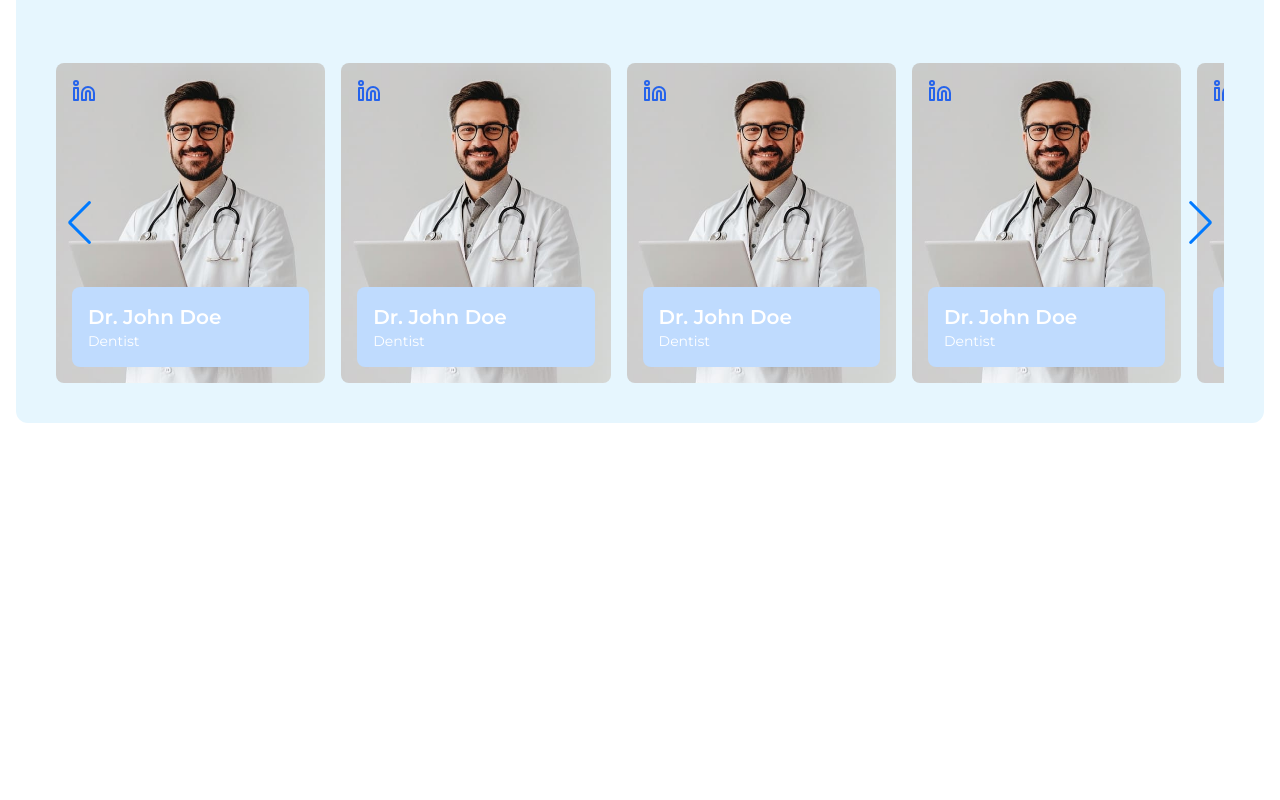
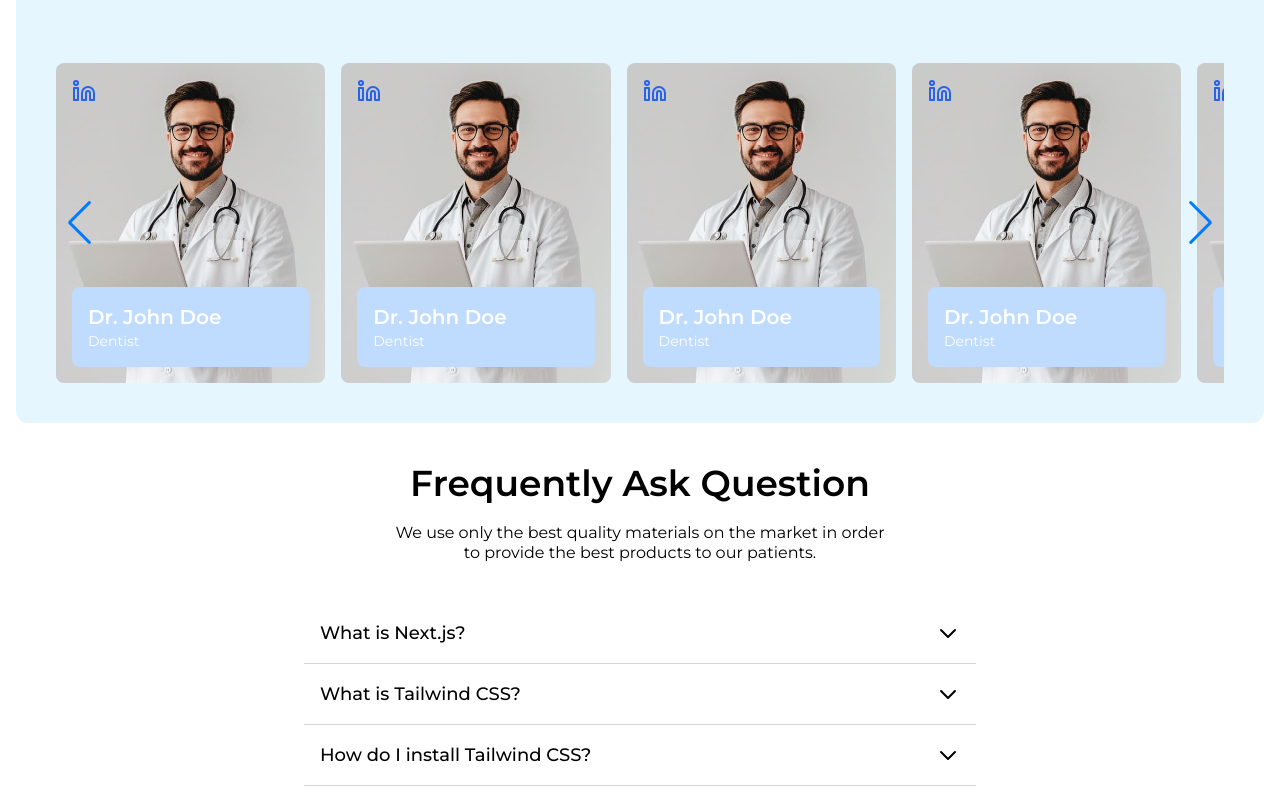
Before and after one commit to rodrigordgfs/odonto-prime, a Next.js app: page / in a window 1280 px wide. Shown: the part 1828-2628 px from the top of the page. Before the commit the page ends 2251 px from the top, so only its background shows below. Built offline with nearby package versions, Linux system fonts and the light colour scheme.

Commit message:
feat(app): criado a seção de perguntas frequentes

```diff
--- a/src/app/page.tsx
+++ b/src/app/page.tsx
@@ -3,6 +3,7 @@ import Header from "../components/shared/Header";
 import Services from "@/components/Home/Services";
 import CallPacient from "@/components/Home/CallPacient";
 import Specialists from "@/components/Home/Specialists";
+import Questions from "@/components/Home/Questions";
 
 export default function Home() {
   return (
@@ -12,6 +13,7 @@ export default function Home() {
       <Services />
       <CallPacient />
       <Specialists />
+      <Questions />
     </main>
   );
 }
--- /dev/null
+++ b/src/components/Home/Questions/components/FAQ.tsx
@@ -0,0 +1,57 @@
+"use client";
+
+import { useState } from "react";
+
+type Question = {
+  question: string;
+  answer: string;
+};
+
+interface FAQProps {
+  questions: Question[];
+}
+
+export default function FAQ({ questions }: FAQProps) {
+  const [activeIndex, setActiveIndex] = useState<number | null>(null);
+
+  const toggleAccordion = (index: number) => {
+    setActiveIndex(index === activeIndex ? null : index);
+  };
+  return (
+    <div className="max-w-2xl mx-auto">
+      {questions.map((question, index) => (
+        <div key={index} className={`border-b border-gray-300  px-4 ${index === activeIndex ? 'text-white bg-blue-600 rounded-t-lg mt-2' : ''}`}>
+          <button
+            onClick={() => toggleAccordion(index)}
+            className="w-full text-left py-4 flex justify-between items-center focus:outline-none"
+          >
+            <span className={`text-lg font-medium ${index === activeIndex ? 'font-semibold' : ''}`}>{question.question}</span>
+            <svg
+              className={`w-6 h-6 transform transition-transform duration-200 ${
+                index === activeIndex ? "rotate-180" : "rotate-0"
+              }`}
+              fill="none"
+              stroke="currentColor"
+              viewBox="0 0 24 24"
+              xmlns="http://www.w3.org/2000/svg"
+            >
+              <path
+                strokeLinecap="round"
+                strokeLinejoin="round"
+                strokeWidth={2}
+                d="M19 9l-7 7-7-7"
+              />
+            </svg>
+          </button>
+          <div
+            className={`overflow-hidden transition-max-height duration-200 ${
+              index === activeIndex ? "max-h-screen" : "max-h-0"
+            }`}
+          >
+            <p className="py-2">{question.answer}</p>
+          </div>
+        </div>
+      ))}
+    </div>
+  );
+}
--- /dev/null
+++ b/src/components/Home/Questions/index.tsx
@@ -0,0 +1,34 @@
+import FAQ from "./components/FAQ";
+
+const questions = [
+  {
+    question: "What is Next.js?",
+    answer:
+      "Next.js is a React framework that enables several extra features, including server-side rendering and generating static websites.",
+  },
+  {
+    question: "What is Tailwind CSS?",
+    answer:
+      "Tailwind CSS is a utility-first CSS framework for creating custom designs without having to write CSS from scratch.",
+  },
+  {
+    question: "How do I install Tailwind CSS?",
+    answer:
+      "You can install Tailwind CSS by following the official documentation at tailwindcss.com/docs/installation.",
+  },
+];
+
+export default function Questions() {
+  return (
+    <div className="my-10 flex flex-col items-center">
+      <h2 className="font-semibold text-4xl text-center">
+        Frequently Ask Question
+      </h2>
+      <p className="leading-5 max-w-[500px] w-full text-center mt-5 mb-10">
+        We use only the best quality materials on the market in order to provide
+        the best products to our patients.
+      </p>
+      <FAQ questions={questions} />
+    </div>
+  );
+}
```
